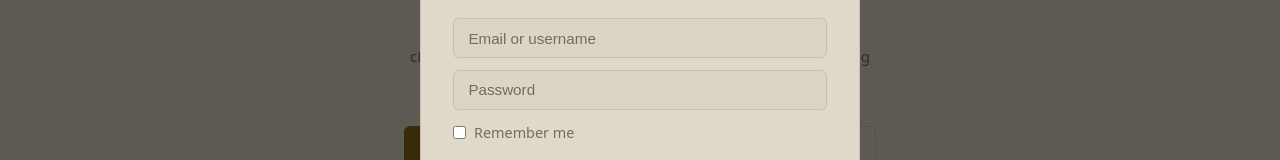
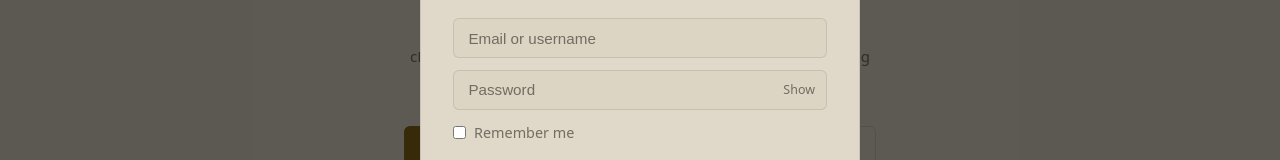
Before and after one commit to TrimStream/SpellTable, a React (Vite) app in the folder frontend/: page / in a window 1280 px wide. Both pictures are taken after a click on the button "Log in". Shown: the part 319-479 px from the top of the page. Built offline with nearby package versions, Linux system fonts and the light colour scheme; no server answers.

Commit message:
Add show/hide password functionality to AuthModal

```diff
--- a/frontend/src/components/AuthModal/AuthModal.module.css
+++ b/frontend/src/components/AuthModal/AuthModal.module.css
@@ -130,3 +130,30 @@
     opacity: 0.5;
     cursor: not-allowed;
 }
+
+.passwordWrapper {
+    position: relative;
+    display: flex;
+    align-items: center;
+}
+
+.passwordWrapper .input {
+    width: 100%;
+    padding-right: 3.5rem;
+}
+
+.showPassword {
+    position: absolute;
+    right: 0.75rem;
+    background: none;
+    border: none;
+    color: var(--text-muted);
+    font-size: 0.78rem;
+    cursor: pointer;
+    padding: 0;
+    transition: color 0.15s;
+}
+
+.showPassword:hover {
+    color: var(--text);
+}
--- a/frontend/src/components/AuthModal/AuthModal.tsx
+++ b/frontend/src/components/AuthModal/AuthModal.tsx
@@ -16,6 +16,7 @@ export function AuthModal({ onClose, initialMode = 'login' }: AuthModalProps) {
     const [rememberMe, setRememberMe] = useState(false);
     const [error, setError] = useState<string | null>(null);
     const [loading, setLoading] = useState(false);
+	const [showPassword, setShowPassword] = useState(false);
 
     const { login } = useAuth();
     const apiUrl = import.meta.env.VITE_API_URL;
@@ -113,13 +114,22 @@ export function AuthModal({ onClose, initialMode = 'login' }: AuthModalProps) {
                             value={identifier}
                             onChange={e => setIdentifier(e.target.value)}
                         />
+                        <div className={styles.passwordWrapper}>
 						    <input
 						        className={styles.input}
-                            type="password"
+						        type={showPassword ? 'text' : 'password'}
 						        placeholder="Password"
 						        value={password}
 						        onChange={e => setPassword(e.target.value)}
 						    />
+						    <button
+						        type="button"
+						        className={styles.showPassword}
+						        onClick={() => setShowPassword(s => !s)}
+						    >
+						        {showPassword ? 'Hide' : 'Show'}
+						    </button>
+						</div>
                         <label className={styles.checkboxLabel}>
                             <input
                                 type="checkbox"
@@ -145,13 +155,22 @@ export function AuthModal({ onClose, initialMode = 'login' }: AuthModalProps) {
                             value={username}
                             onChange={e => setUsername(e.target.value)}
                         />
+                        <div className={styles.passwordWrapper}>
 						    <input
 						        className={styles.input}
-                            type="password"
+						        type={showPassword ? 'text' : 'password'}
 						        placeholder="Password"
 						        value={password}
 						        onChange={e => setPassword(e.target.value)}
 						    />
+						    <button
+						        type="button"
+						        className={styles.showPassword}
+						        onClick={() => setShowPassword(s => !s)}
+						    >
+						        {showPassword ? 'Hide' : 'Show'}
+						    </button>
+						</div>
                     </div>
                 )}
 
```
Lines whose indentation alone changed are shown as unchanged.
